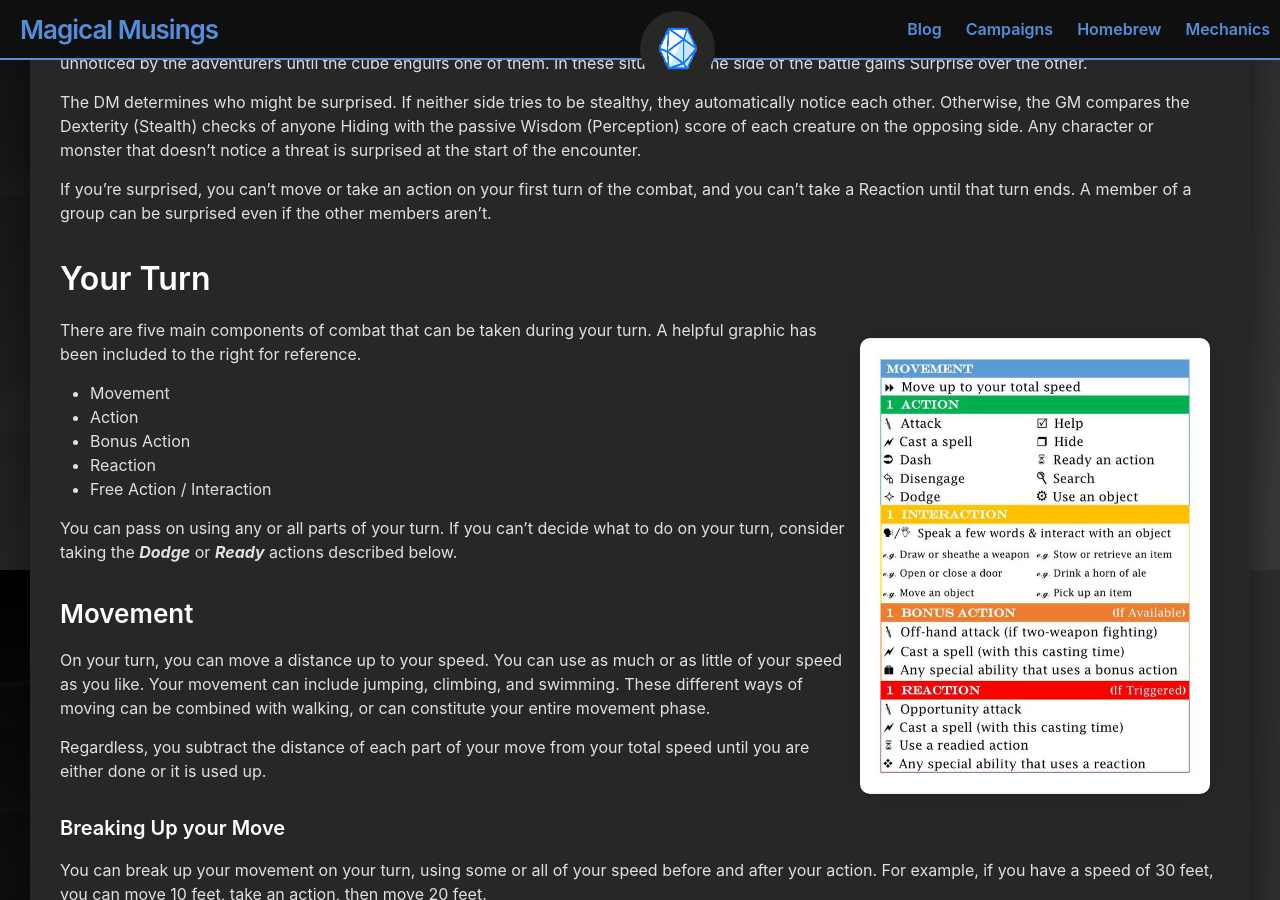
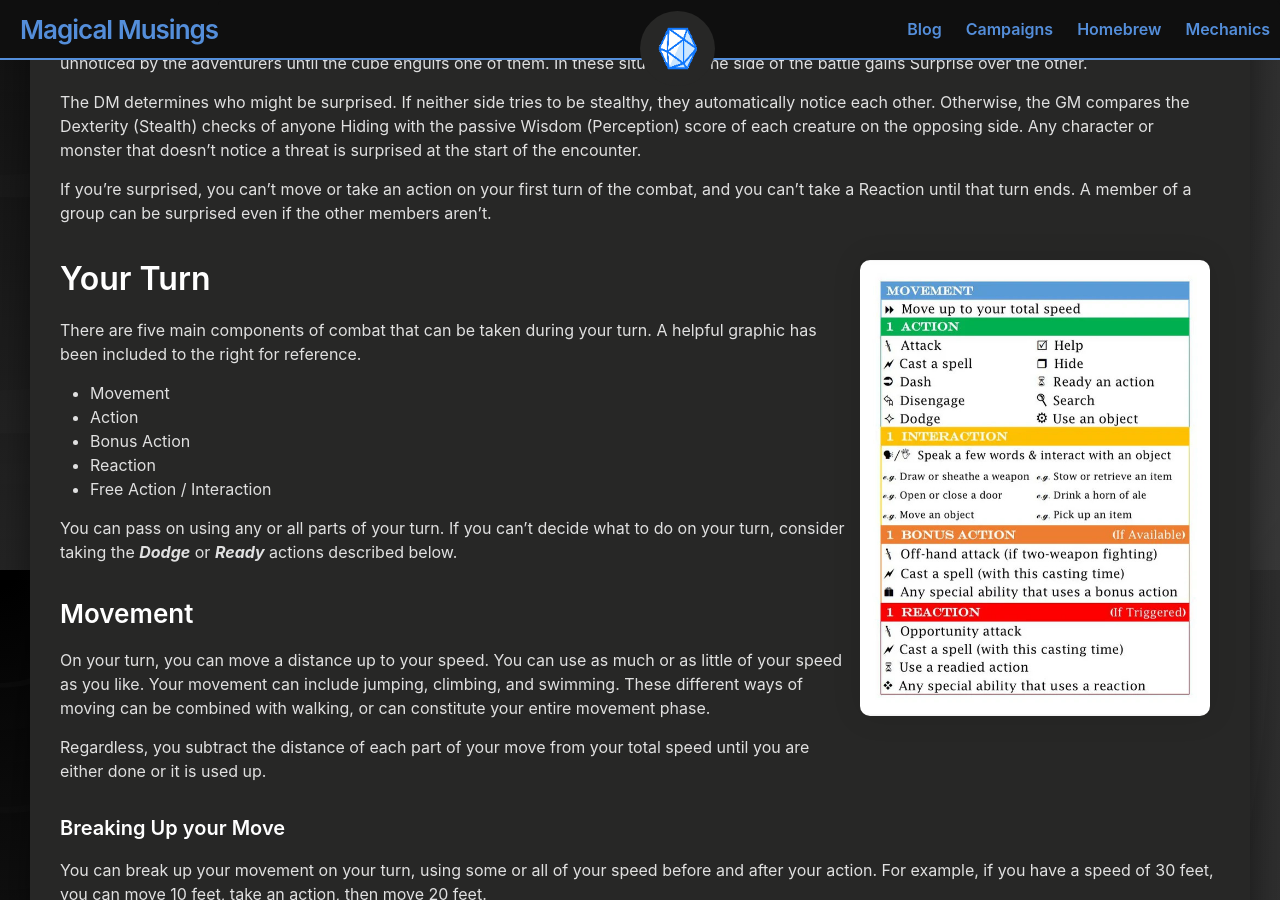
Before and after one commit to andersthemagi/magicalmusings.github.io, a Jekyll site: the page built from _posts/2020-10-07-mechanics-combat.md, in a window 1280 px wide and 900 px high, scrolled down 1350 px. Built offline with Jekyll 4.4.1, drawn with Linux system fonts in a browser that asks for light colours.

Commit message:
repositioning image to look good

```diff
--- a/_posts/2020-10-07-mechanics-combat.md
+++ b/_posts/2020-10-07-mechanics-combat.md
@@ -42,13 +42,14 @@ The DM determines who might be surprised. If neither side tries to be stealthy,
 
 If you’re surprised, you can’t move or take an action on your first turn of the combat, and you can’t take a Reaction until that turn ends. A member of a group can be surprised even if the other members aren’t.
 
-## Your Turn
-
 <img src="{{baseURL}}/assets/combat-quick-ref.jpg"
      width="350px"
      alt="Combat Quick Reference"
      style="float: right; margin-left: 10px;
      margin-right: 10px;">
+
+## Your Turn
+
 There are five main components of combat that can be taken during your turn. A helpful graphic has been included to the right for reference.
 
 * Movement
```
